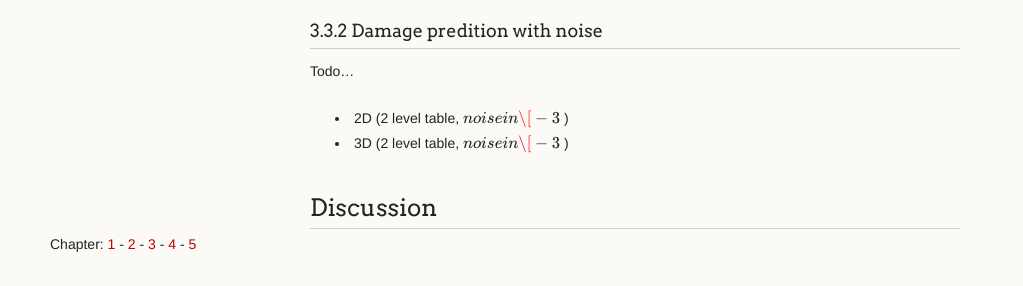
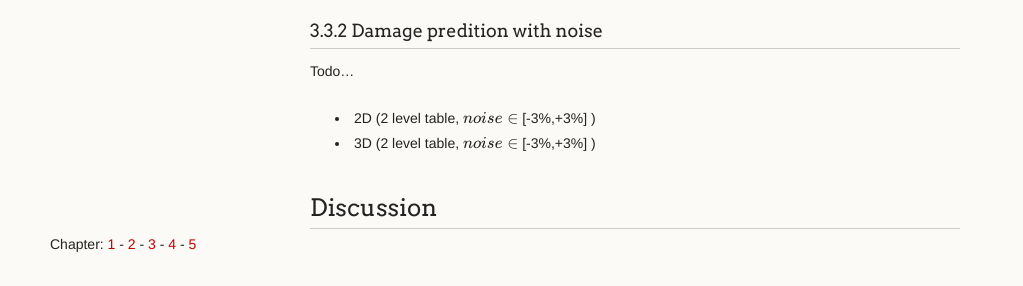
Before and after one commit to vireax/vibration, a Jekyll site: the page built from ch3.md, in a window 1280 px wide and 900 px high, scrolled down 1951 px. Shown: the part 611-897 px from the top of the window, without its empty margins (0-1023 px from the left). Built offline with Jekyll 4.4.1, drawn with Linux system fonts in a browser that asks for light colours; formulas are drawn with MathJax 3.

Commit message:
Update ch3.md

```diff
--- a/ch3.md
+++ b/ch3.md
@@ -83,7 +83,7 @@ Todo...
 
 Todo...
 
-- 2D (2 level table, $$ noise \\in \[-3%,+3%\] $$ )
-- 3D (2 level table, $$ noise \\in \[-3%,+3%\] $$ )
+- 2D (2 level table, $$ noise \in $$ \[-3%,+3%\] )
+- 3D (2 level table, $$ noise \in $$ \[-3%,+3%\] )
 
 ## Discussion
```
